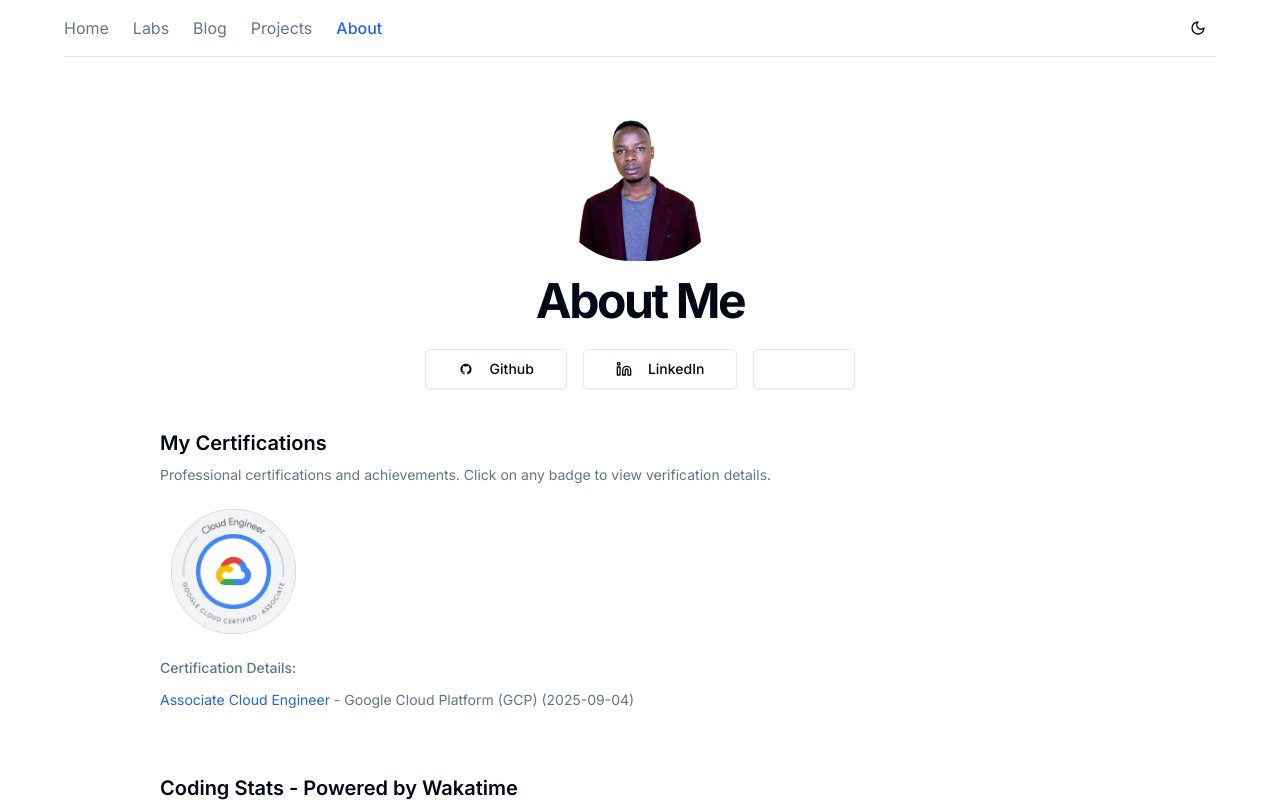
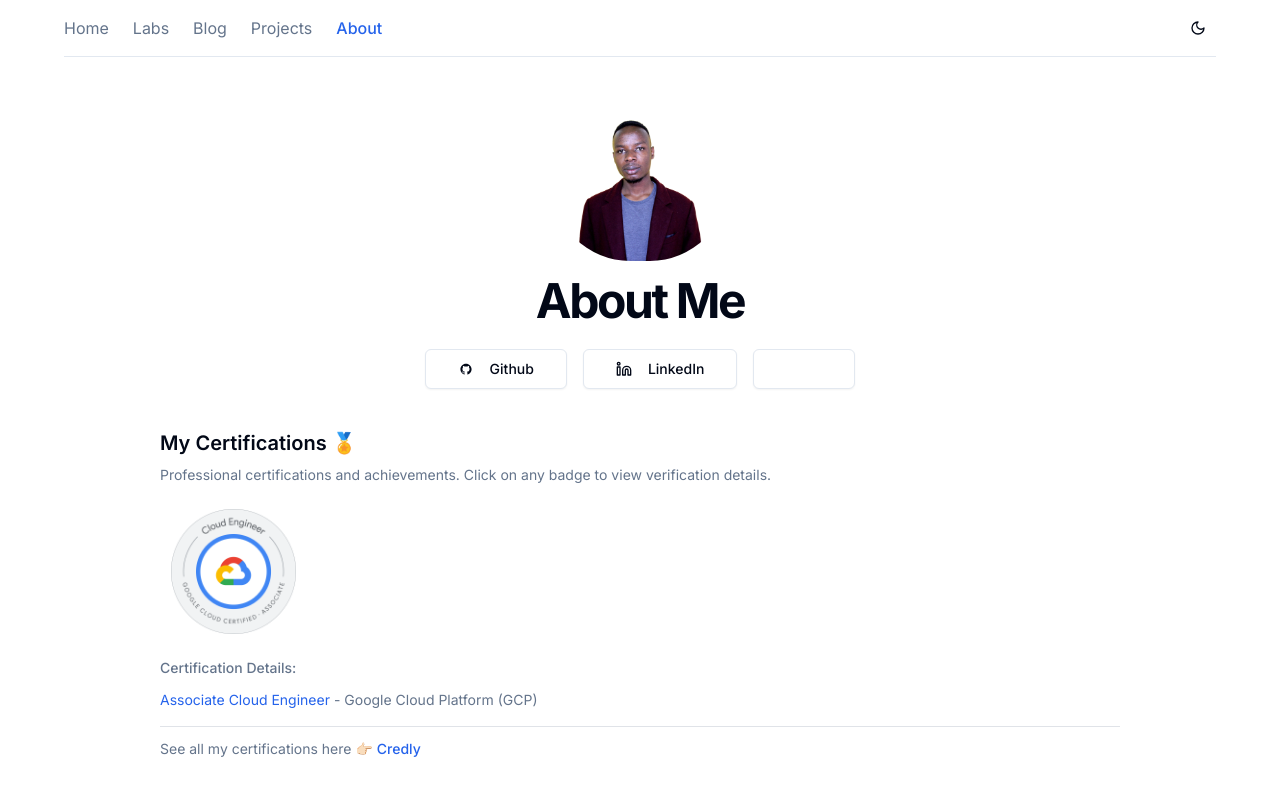
Before and after one commit to apella1/next-portfolio, a Next.js app: page /about in a window 1280 px wide. Shown: the top 802 px of the page. Built offline with nearby package versions, Linux system fonts and the light colour scheme; some icons are missing.

Commit message:
feat: remove issued date from certifications page

```diff
--- a/components/about/certifications.tsx
+++ b/components/about/certifications.tsx
@@ -16,7 +16,7 @@ export default function Certifications({ certifications }: Props) {
       <div className="mb-6">
         <div className="mb-6">
           <h3 className="text-xl font-semibold mb-2 flex items-center gap-2">
-            My Certifications
+            My Certifications 🏅
           </h3>
           <p className="text-sm text-muted-foreground mb-4">
             Professional certifications and achievements. Click on any badge to
@@ -75,7 +75,7 @@ export default function Certifications({ certifications }: Props) {
           ))}
         </div>
 
-        {/* certification list */}
+        {/* Certification list for accessibility and SEO */}
         <div className="mb-4">
           <h4 className="text-sm font-medium mb-3 text-muted-foreground">
             Certification Details:
@@ -96,13 +96,26 @@ export default function Certifications({ certifications }: Props) {
                   <span>{cert.title}</span>
                 )}
                 <span className="text-muted-foreground">
-                  {" "}
-                  - {cert.issuer}
-                  {cert.issuedDate && ` (${cert.issuedDate})`}
+                  {" "}- {cert.issuer}
                 </span>
               </li>
             ))}
           </ul>
+
+          {/* Link to view all certifications on Credly */}
+          <div className="mt-4 pt-3 border-t border-muted-foreground/20">
+            <p className="text-sm text-muted-foreground">
+              See all my certifications here 👉🏻{" "}
+              <Link
+                href="https://www.credly.com/users/john-apella"
+                target="_blank"
+                rel="noopener noreferrer"
+                className="text-primary hover:underline font-medium"
+              >
+                Credly
+              </Link>
+            </p>
+          </div>
         </div>
       </div>
     </section>
--- a/data/certifications.ts
+++ b/data/certifications.ts
@@ -5,7 +5,6 @@ export const certifications: Certification[] = [
     id: "gcp-ace",
     title: "Associate Cloud Engineer",
     issuer: "Google Cloud Platform (GCP)",
-    issuedDate: "2025-09-04",
     description:
       "Validates the ability to deploy applications, monitor operations, and manage enterprise solutions on GCP.",
     href: "https://www.credly.com/badges/b9c81d23-6fce-494c-8a69-99e97f2a2719/public_url",
```
